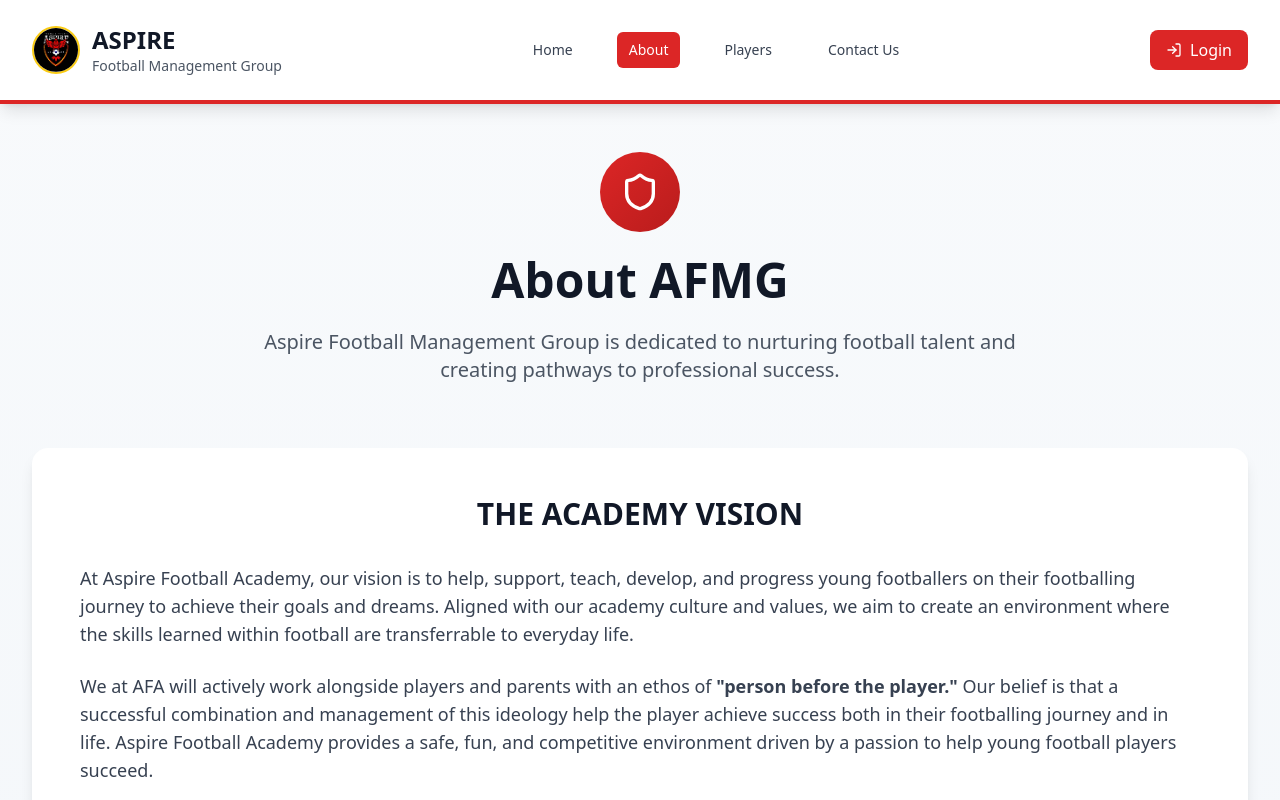
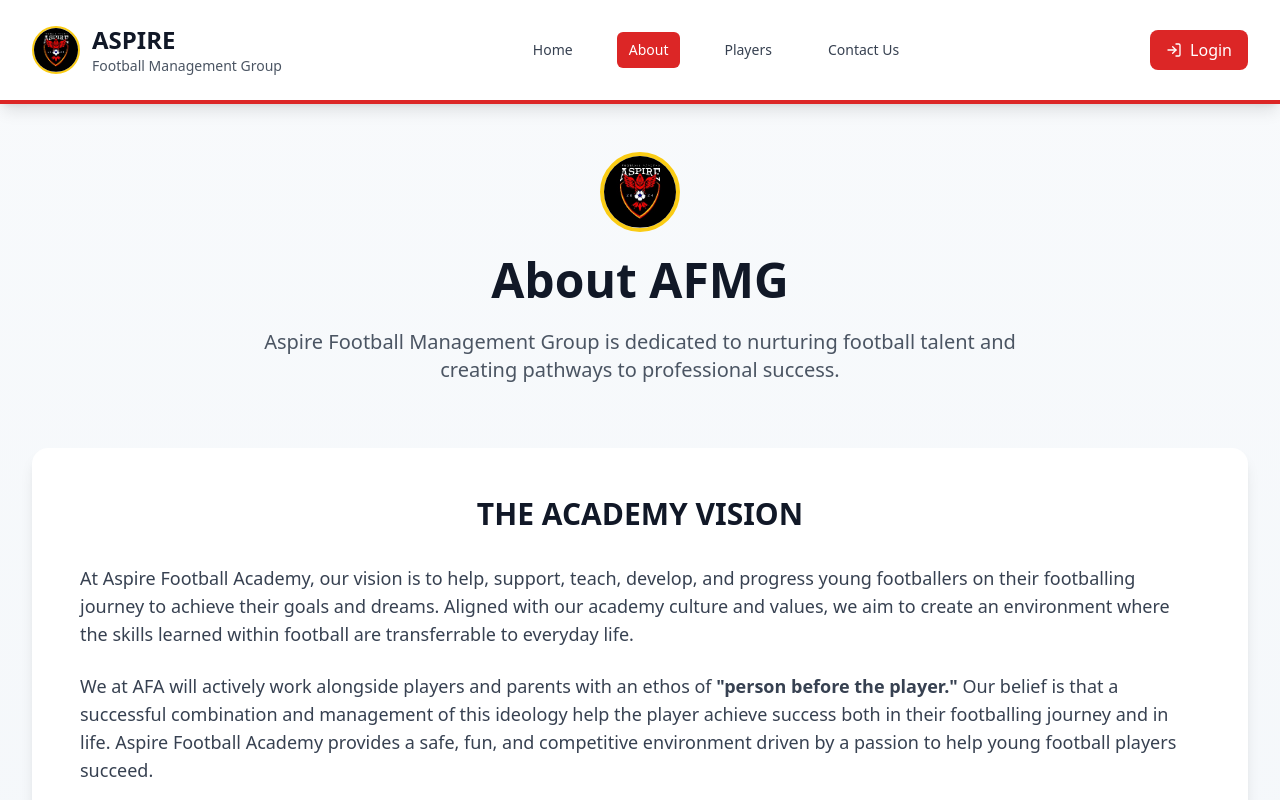
Before and after one commit to corze73/AFMG, a React (Vite) app: page /about in a window 1280 px wide. Shown: the top 800 px of the page. Built offline with nearby package versions, Linux system fonts and the light colour scheme; no server answers.

Commit message:
Chenge hero shield to logo image

```diff
--- a/src/pages/About.tsx
+++ b/src/pages/About.tsx
@@ -6,9 +6,11 @@ const About: React.FC = () => {
     <div className="max-w-7xl mx-auto px-4 sm:px-6 lg:px-8 py-12">
       {/* Hero Section */}
       <div className="text-center mb-16">
-        <div className="w-20 h-20 bg-gradient-to-br from-red-600 to-red-700 rounded-full flex items-center justify-center mx-auto mb-6">
-          <Shield className="w-10 h-10 text-white" />
-        </div>
+        <img
+          src="/Academy Badge.png"
+          alt="Aspire Football Academy Logo"
+          className="w-20 h-20 rounded-full mx-auto mb-6 border-4 border-yellow-400"
+        />
         <h1 className="text-4xl md:text-5xl font-bold text-gray-900 mb-6">
           About AFMG
         </h1>
```
